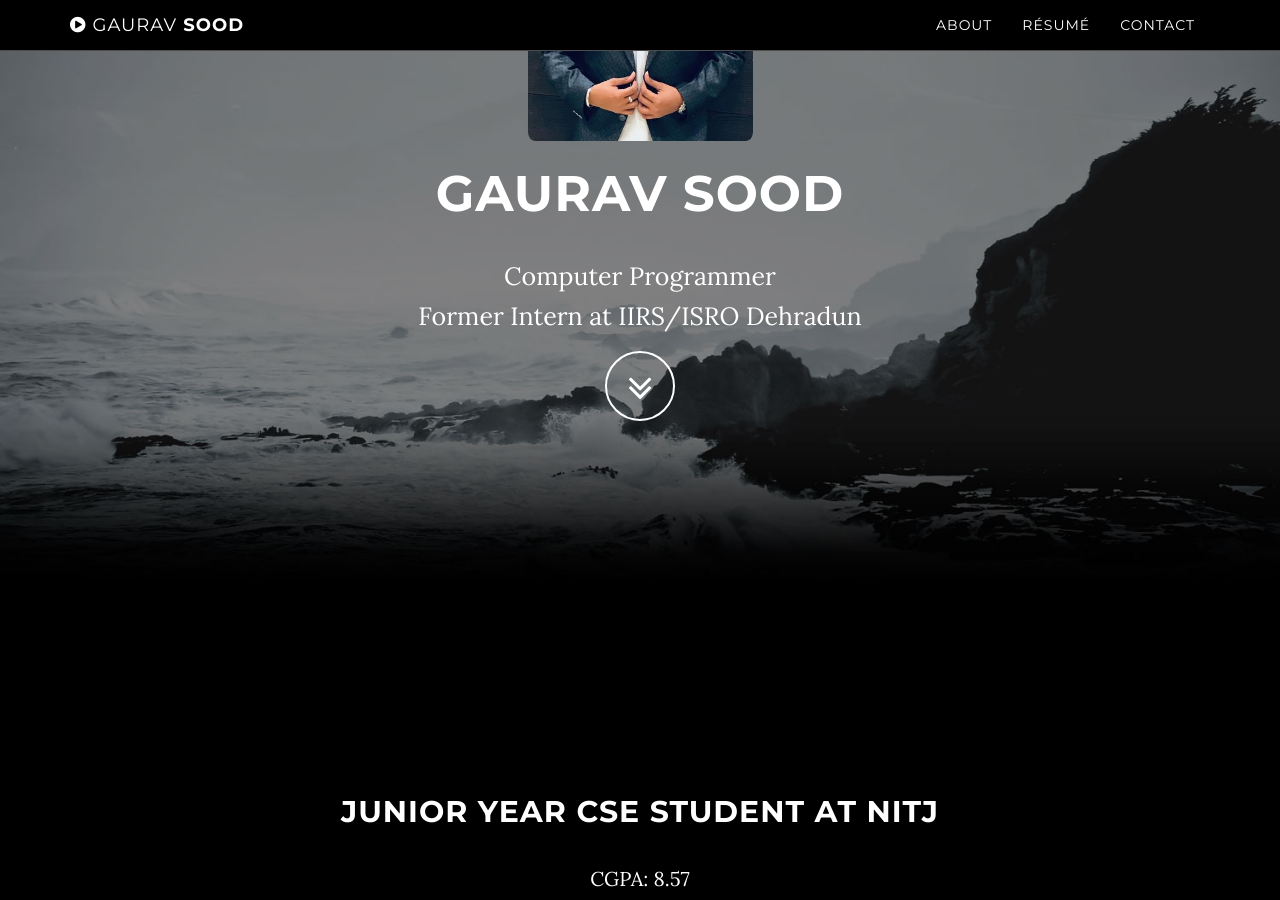
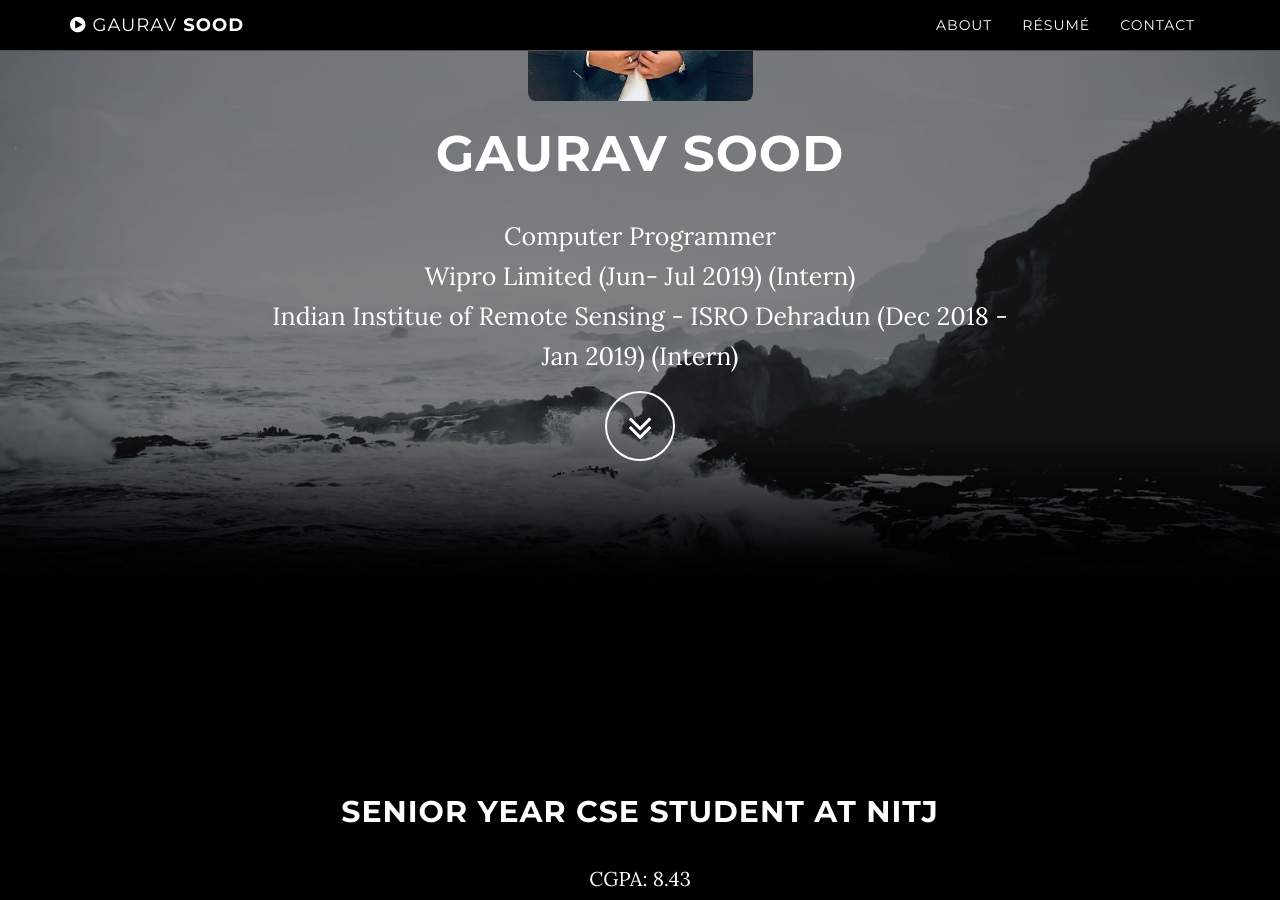
Before and after one commit to grvsood/grvsood.github.io, a Jekyll site: the page built from index.html, in a window 1280 px wide and 900 px high, scrolled down 305 px. Built offline with Jekyll 4.4.1, drawn with Linux system fonts in a browser that asks for light colours.

Commit message:
14 July Update

```diff
--- a/_config.yml
+++ b/_config.yml
@@ -2,7 +2,7 @@
 title: Gaurav Sood
 email: gauravsood1410@gmail.com
 url: https://grvsood.github.io
-description: "Computer Programmer<br> Former Intern at IIRS/ISRO Dehradun"
+description: "Computer Programmer<br> Wipro Limited (Jun- Jul 2019) (Intern) <br> Indian Institue of Remote Sensing - ISRO Dehradun (Dec 2018 - Jan 2019) (Intern)"
 
 # Color settings (hex-codes without the leading hash-tag)
 color:
@@ -20,10 +20,6 @@ social:
     url: https://www.linkedin.com/in/gauravsood1410/
   - title: twitter
     url: https://twitter.com/gauravsood_
-  - title: facebook
-    url: https://www.facebook.com/gauravsood1410
-  - title: instagram
-    url: https://www.instagram.com/gauravsood_
 
 
 # Build settings
--- a/_includes/about.html
+++ b/_includes/about.html
@@ -2,8 +2,8 @@
   <section id="about" class="container content-section text-center">
       <div class="row">
           <div class="col-lg-8 col-lg-offset-2">
-              <h2>Junior year CSE student at NITJ</h2>
-              <p>CGPA: 8.57</p>
+              <h2>Senior year CSE student at NITJ</h2>
+              <p>CGPA: 8.43</p>
               <p>My Areas of interest includes Algorithms, Data Structures, Optimisation and Machine Learning.</p>
               <p>Cpp, C, Python, Java, HTML, CSS, JavaScript, Linux, Bootstrap, jQuery.</p>
               <p>My Projects can be found <a href="http://www.github.com/grvsood">here</a></p>
```
Also changed, not shown: 1 other file.
